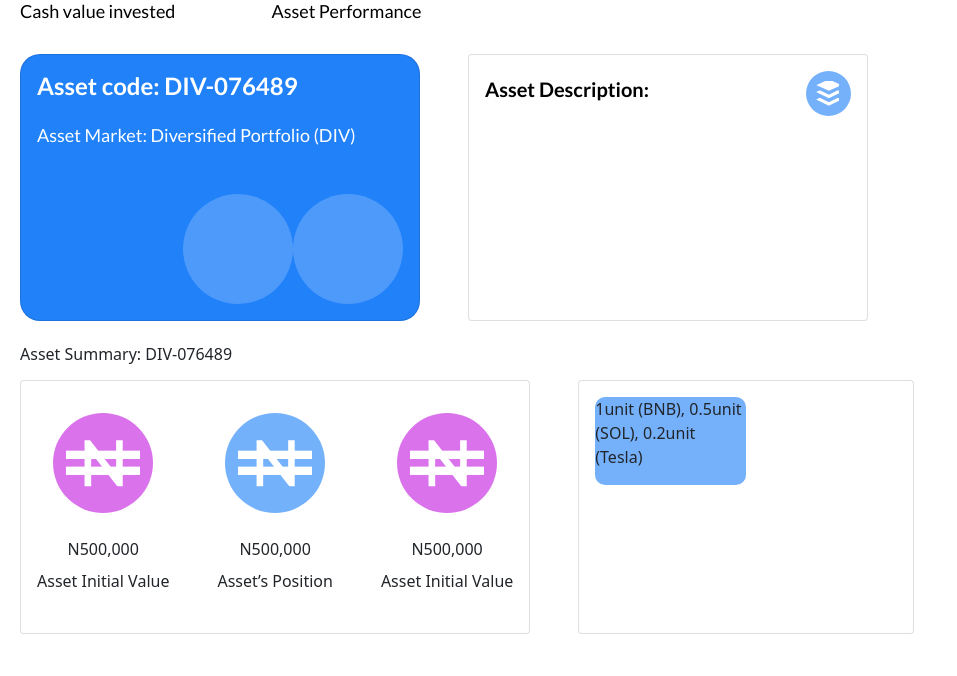
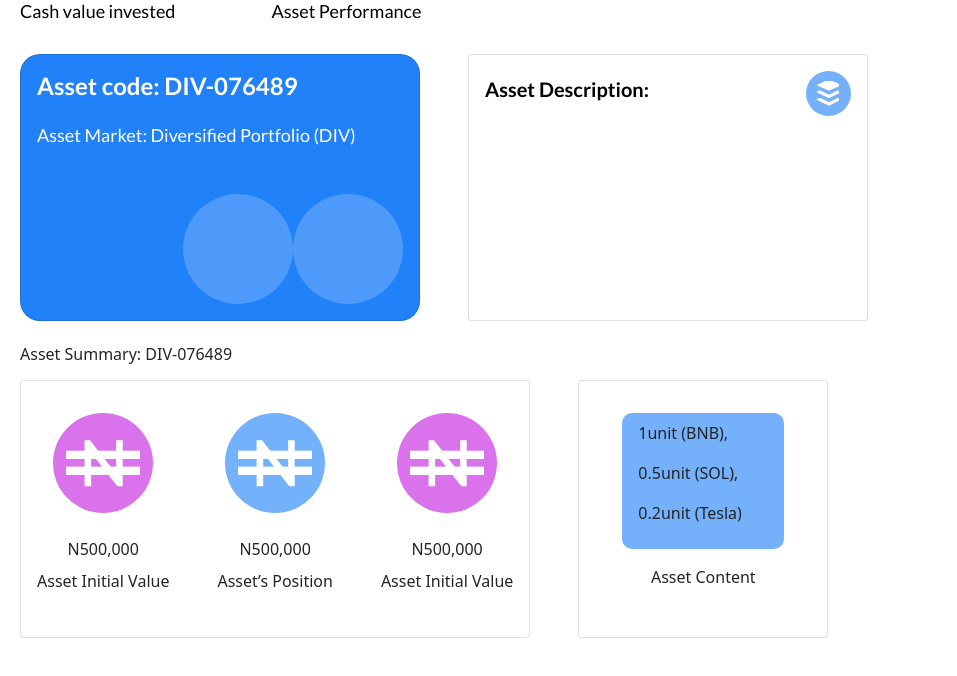
Before and after one commit to Dreezy305/HuntersWall, a Next.js app: page /portfolio in a window 1280 px wide. Both pictures are taken after a click on the element "Asset Performance". Shown: the top 676 px of the page, without its empty margins (0-957 px from the left). Built offline with nearby package versions, Linux system fonts and the light colour scheme; no server answers.

Commit message:
asset description and cards

```diff
--- a/components/assetPerformance.js
+++ b/components/assetPerformance.js
@@ -4,6 +4,27 @@ import ApexCharts from "apexcharts";
 function AssetPerformance() {
   const assets = {
     buffer: "/img/buffer.svg",
+  };
+
+  const series = [44, 55, 41, 17, 15];
+
+  const options = {
+    chart: {
+      type: "donut",
+    },
+    responsive: [
+      {
+        breakpoint: 480,
+        options: {
+          chart: {
+            width: 200,
+          },
+          legend: {
+            position: "bottom",
+          },
+        },
+      },
+    ],
   };
 
   return (
@@ -85,14 +106,18 @@ function AssetPerformance() {
           </div>
 
           {/* set 3 */}
-          <div className="card ms-4">
+          <div className="card ms-4 assetPerform_card3">
             <div className="card-body">
-              <div className="d-flex flex-column">
-                <div className="assetListContainer w-50">
-                  <p className="d-flex flex-column">
-                    1unit (BNB), 0.5unit (SOL), 0.2unit (Tesla)
+              <div className="d-flex flex-column my-3">
+                <div className="assetListContainer w-75 m-auto">
+                  <p className="d-flex flex-column px-3">
+                    <span className="py-2">1unit (BNB),</span>{" "}
+                    <span className="py-2">0.5unit (SOL),</span>{" "}
+                    <span className="py-2">0.2unit (Tesla)</span>
                   </p>
                 </div>
+
+                <span className="my-3 text-center">Asset Content</span>
               </div>
             </div>
           </div>
--- a/styles/portfolio.scss
+++ b/styles/portfolio.scss
@@ -100,6 +100,10 @@
       color: #000000;
     }
   }
+
+  &_card3 {
+    width: 250px;
+  }
 }
 
 .iconBox {
```
